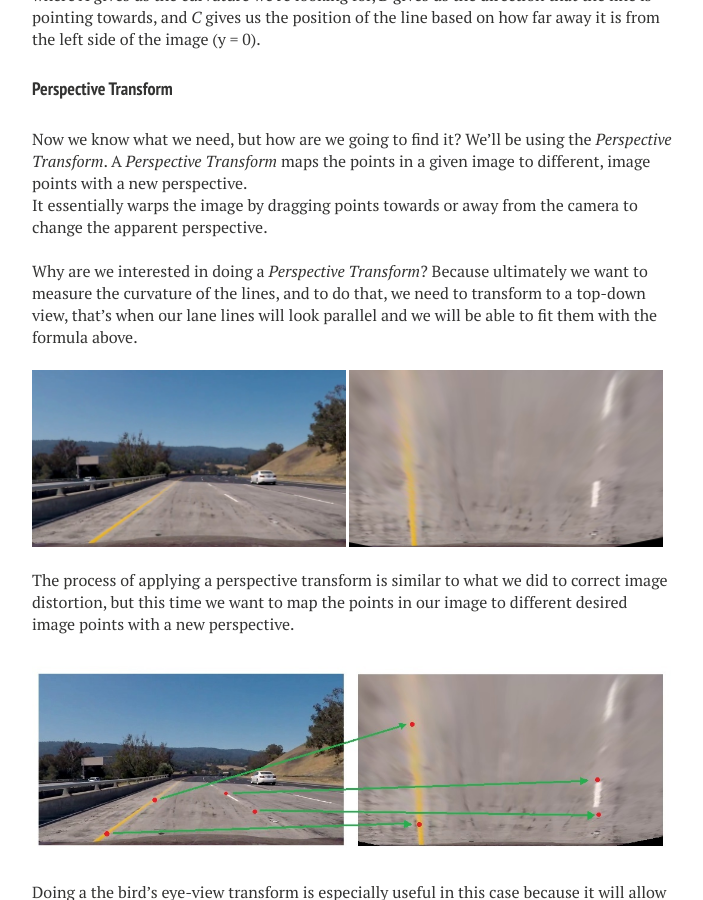
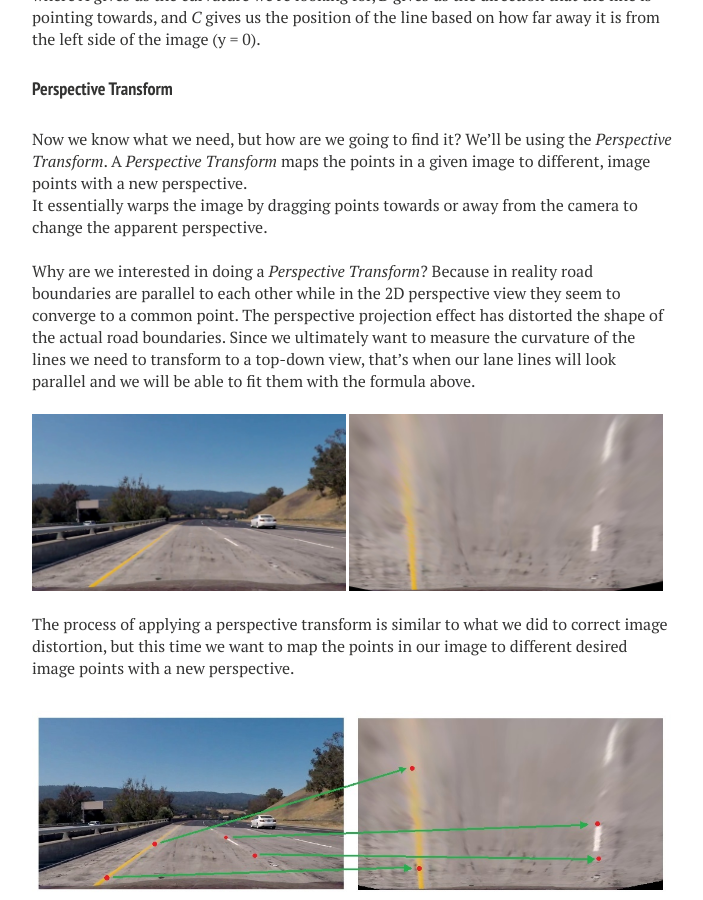
Before and after one commit to IacopomC/iacopomc.github.io, a Jekyll site: the page built from _posts/2020-07-16-advanced-lane-finding.md, in a window 1280 px wide and 900 px high, scrolled down 2570 px. Shown: the whole window, without its empty margins (288-991 px from the left). Built offline with Jekyll 4.4.1, drawn with Linux system fonts in a browser that asks for light colours; nearby versions of some CDN libraries; our own code applies the rules of GitHub Pages for plain Markdown files.

Commit message:
Add more to perspective transform

```diff
--- a/_posts/2020-07-16-advanced-lane-finding.md
+++ b/_posts/2020-07-16-advanced-lane-finding.md
@@ -108,7 +108,7 @@ It essentially warps the image by dragging points towards or away from the camer
 
 <br/>
 
-Why are we interested in doing a *Perspective Transform*? Because ultimately we want to measure the curvature of the lines, and to do that, we need to transform to a top-down view, that's when our lane lines will look parallel and we will be able to fit them with the formula above.
+Why are we interested in doing a *Perspective Transform*? Because in reality road boundaries are parallel to each other while in the 2D perspective view they seem to converge to a common point. The perspective projection effect has distorted the shape of the actual road boundaries. Since we ultimately want to measure the curvature of the lines we need to transform to a top-down view, that's when our lane lines will look parallel and we will be able to fit them with the formula above.
 
 <br/>
 
```
